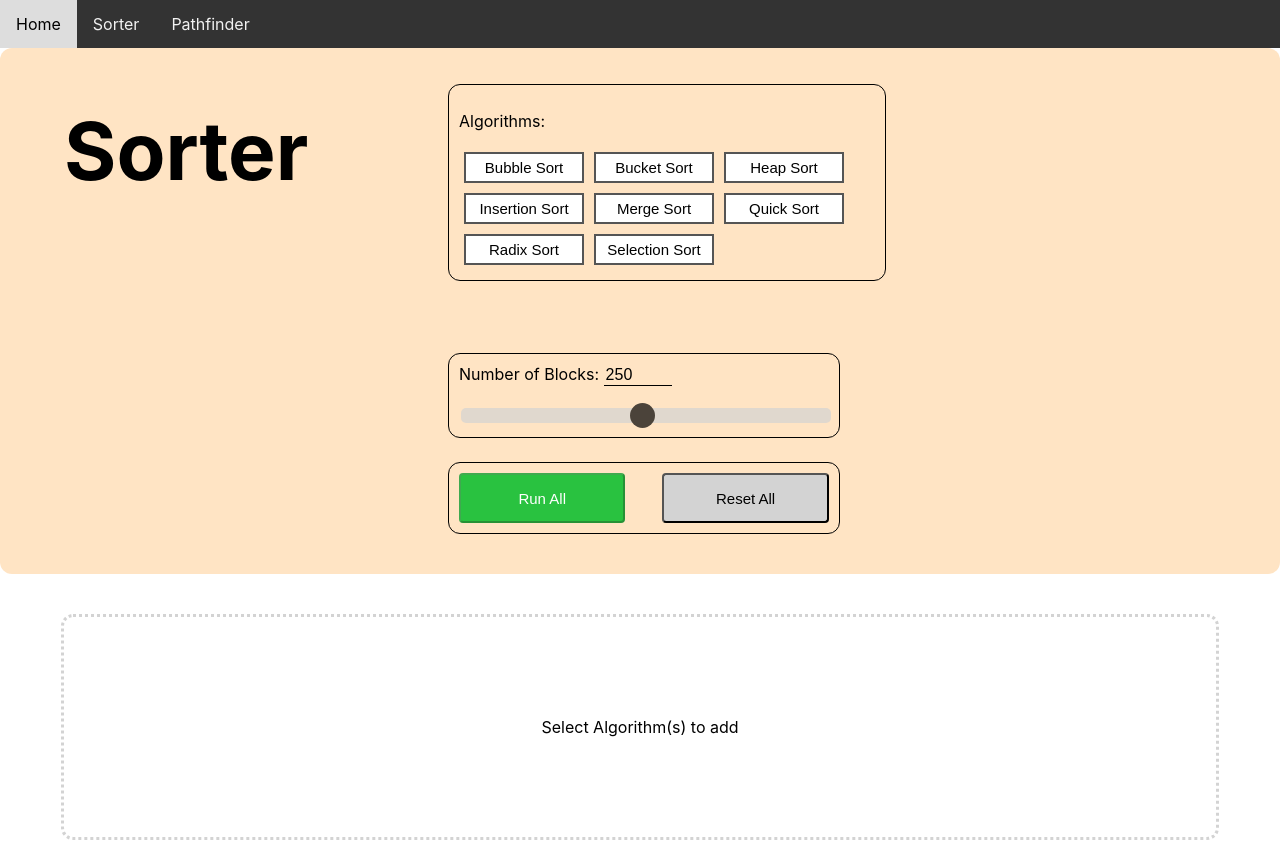
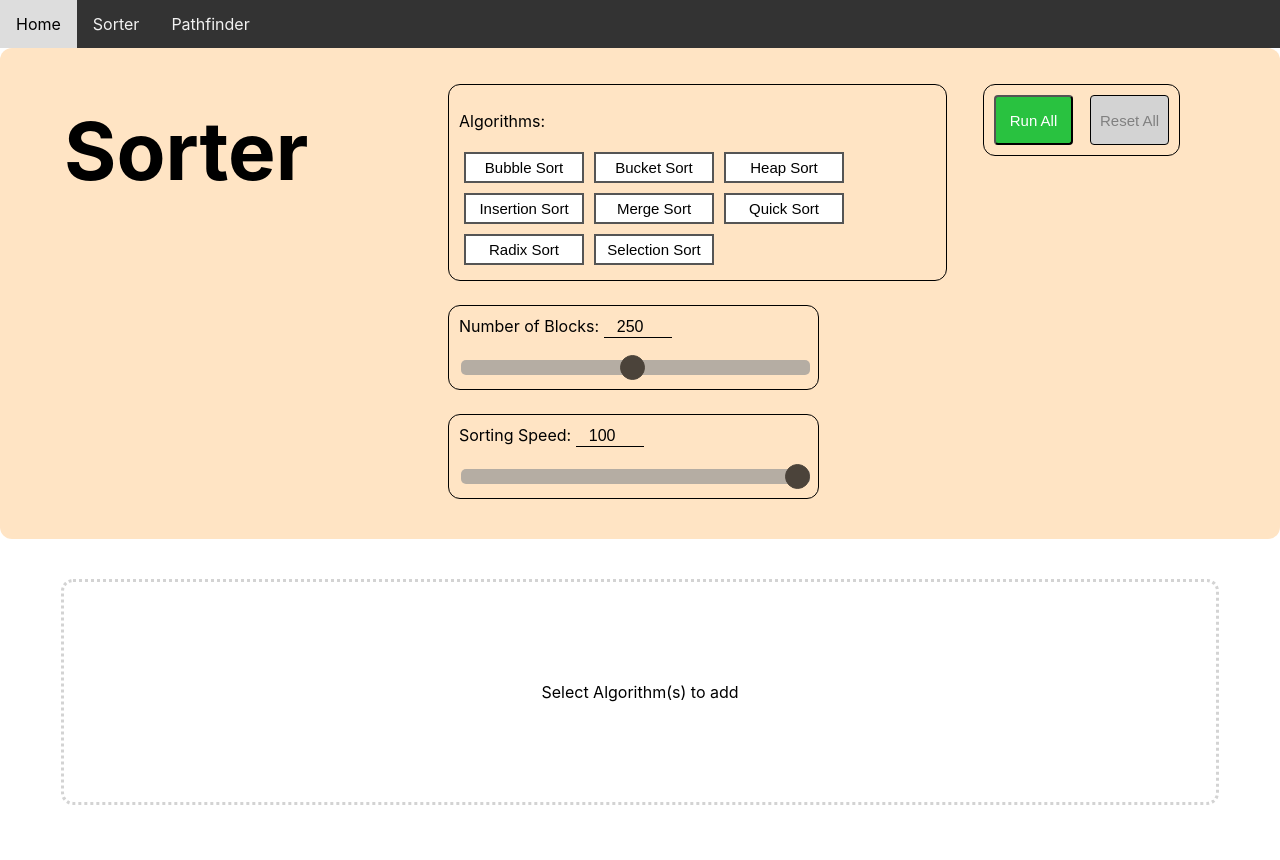
Before and after one commit to marcus-gee/algorithms, a React (Create React App) app: page /algorithms/sorter in a window 1280 px wide. After the commit the page ends 825 px from the top, so only its background shows below. Built offline with nearby package versions, Linux system fonts and the light colour scheme.

Commit message:
button disabling

```diff
--- a/src/sorter/AlgoContainer/AlgoContainer.css
+++ b/src/sorter/AlgoContainer/AlgoContainer.css
@@ -28,6 +28,12 @@
   width: 120px;
 }
 
+.AlgoContainer-disabled {
+  background-color: lightgray;
+  border: 1px solid black;
+  color: gray;
+}
+
 .AlgoContainer-blocks {
   background-color: black;
   height: 550px;
--- a/src/sorter/Slider/Slider.css
+++ b/src/sorter/Slider/Slider.css
@@ -1,6 +1,7 @@
 .Slider-numberinput {
   background-color: bisque;
   border: none;
+  text-align: center;
   border-bottom: 1px solid black;
   margin-bottom: 20px;
   font-size: medium;
@@ -11,7 +12,7 @@
   width: 100%;
   height: 15px;
   border-radius: 5px;
-  background: #d3d3d3;
+  background: #969696;
   outline: none;
   opacity: 0.7;
   -webkit-transition: 0.2s;
@@ -28,7 +29,8 @@
   width: 25px;
   height: 25px;
   border-radius: 50%;
-  background: #000000;
+  background: black;
+  border: 1px solid black;
   cursor: pointer;
 }
 
@@ -36,6 +38,9 @@
   width: 25px;
   height: 25px;
   border-radius: 50%;
-  background: #000000;
   cursor: pointer;
 }
+
+.Slider-disabled::-webkit-slider-thumb {
+  background: lightgray;
+}
--- a/src/sorter/Slider/Slider.jsx
+++ b/src/sorter/Slider/Slider.jsx
@@ -3,17 +3,19 @@ import "./Slider.css";
 
 function Slider(props) {
   const {
+    prompt,
     slider_value,
     slider_min,
     slider_max,
     slider_step,
+    disabled,
     handleSliderChange,
   } = props;
 
   return (
     <>
       <span>
-        Number of Blocks:{" "}
+        {prompt}
         {
           <input
             className="Slider-numberinput"
@@ -21,18 +23,20 @@ function Slider(props) {
             min={slider_min}
             max={slider_max}
             value={slider_value}
+            disabled={disabled}
             onChange={handleSliderChange}
           />
         }
       </span>
 
       <input
-        className="Slider-slider"
+        className={disabled ? "Slider-slider Slider-disabled" : "Slider-slider"}
         type="range"
         min={slider_min}
         max={slider_max}
         step={slider_step}
         value={slider_value}
+        disabled={disabled}
         onChange={handleSliderChange}
       />
     </>
--- a/src/sorter/SorterApp.css
+++ b/src/sorter/SorterApp.css
@@ -17,21 +17,29 @@
   width: 65%;
 }
 
+.left {
+  float: left;
+  margin: 36px 36px 36px 0px;
+  width: 60%;
+}
+.left:after {
+  content: "";
+}
+
 .SorterApp-algopickercontainer {
   border: 1px solid black;
   border-radius: 12px;
   float: left;
-  margin: 36px 36px 36px 0px;
   padding: 10px;
   vertical-align: top;
-  width: 50%;
 }
 
-.right-wrap {
+.right {
   float: left;
-  margin-bottom: 36px;
+  margin: 36px 0px;
+  width: 30%;
 }
-.right-wrap:after {
+.right:after {
   content: "";
 }
 
@@ -39,24 +47,23 @@
   border: 1px solid black;
   border-radius: 12px;
   display: inline-block;
-  margin-top: 36px;
+  margin-top: 24px;
   padding: 10px;
   position: relative;
   vertical-align: top;
   width: 70%;
 }
 
-.SorterApp-actionbuttonscontainer {
+.SorterApp-buttonscontainer {
   border: 1px solid black;
   border-radius: 12px;
   display: inline-block;
-  margin-top: 24px;
   padding: 10px;
   position: relative;
   width: 70%;
 }
 
-.SorterApp-actionbutton {
+.SorterApp-button {
   border-radius: 4px;
   cursor: pointer;
   font-size: 15px;
@@ -72,8 +79,14 @@
   margin-right: 10%;
 }
 .reset {
+  background-color: lightblue;
+  color: black;
+}
+
+.disabled {
   background-color: lightgray;
-  color: black;
+  border: 1px solid black;
+  color: gray;
 }
 
 .SorterApp-bodyplaceholder {
--- a/src/sorter/SorterApp.jsx
+++ b/src/sorter/SorterApp.jsx
@@ -14,10 +14,15 @@ import {
 } from "./sortingAlgorithms";
 import "./SorterApp.css";
 
-const SLIDER_MIN = 10;
-const SLIDER_MAX = 500;
-const SLIDER_STEP = 10;
-const SLIDER_DEFAULT = SLIDER_MAX / 2;
+const BLOCK_NUM_MIN = 10;
+const BLOCK_NUM_MAX = 500;
+const BLOCK_NUM_STEP = 10;
+const BLOCK_NUM_DEFAULT = BLOCK_NUM_MAX / 2;
+
+const SORT_SPEED_MIN = 1;
+const SORT_SPEED_MAX = 100;
+const SORT_SPEED_STEP = 1;
+const SORT_SPEED_DEFAULT = SORT_SPEED_MAX;
 
 const MIN_BLOCK_LENGTH = 10;
 const MAX_BLOCK_LENGTH = 500;
@@ -35,26 +40,37 @@ const ALGORITHMS = {
 
 function SorterApp() {
   const [selected, setSelected] = useState([]);
-  const [blockNumber, setBlockNumber] = useState(SLIDER_DEFAULT);
+  const [blockNumber, setBlockNumber] = useState(BLOCK_NUM_DEFAULT);
+  const [sortSpeed, setSortSpeed] = useState(SORT_SPEED_DEFAULT);
   const [array, setArray] = useState([]);
+  const [sortedContainers, setSortedContainers] = useState([]);
 
   useEffect(resetArray, []);
 
   function handleAlgorithmClick(value) {
     if (selected.some((item) => item === value)) {
-      setSelected(selected.filter((item) => item !== value));
+      const valIdx = selected.indexOf(value);
+      setSelected(selected.filter((_, index) => index !== valIdx));
+      setSortedContainers(
+        sortedContainers.filter((_, index) => index !== valIdx)
+      );
     } else {
       setSelected([...selected, value]);
+      setSortedContainers([...sortedContainers, false]);
     }
   }
 
-  function handleSliderChange(event) {
+  function handleBlockNumChange(event) {
     setBlockNumber(event.target.value);
+  }
+
+  function handleSpeedChange(event) {
+    setSortSpeed(event.target.value);
   }
 
   function resetArray() {
     setArray(
-      [...Array(SLIDER_MAX)].map(() =>
+      [...Array(BLOCK_NUM_MAX)].map(() =>
         Math.floor(Math.random() * MAX_BLOCK_LENGTH)
       )
     );
@@ -65,6 +81,7 @@ function SorterApp() {
       <div className="SorterApp-header">
         <h1 className="SorterApp-title">Sorter</h1>
         <div className="SorterApp-headerbuttons">
+          <div className="left">
             <div className="SorterApp-algopickercontainer">
               <AlgoPicker
                 algorithms={Object.keys(ALGORITHMS)}
@@ -72,28 +89,55 @@ function SorterApp() {
                 handleAlgorithmClick={handleAlgorithmClick}
               />
             </div>
-          <div className="right-wrap">
             <div className="SorterApp-slidercontainer">
               <Slider
+                prompt="Number of Blocks: "
                 slider_value={blockNumber}
-                slider_min={SLIDER_MIN}
-                slider_max={SLIDER_MAX}
-                slider_step={SLIDER_STEP}
-                handleSliderChange={handleSliderChange}
+                slider_min={BLOCK_NUM_MIN}
+                slider_max={BLOCK_NUM_MAX}
+                slider_step={BLOCK_NUM_STEP}
+                disabled={sortedContainers.includes(true)}
+                handleSliderChange={handleBlockNumChange}
               />
             </div>
-            <div className="SorterApp-actionbuttonscontainer">
+            <div className="SorterApp-slidercontainer">
+              <Slider
+                prompt="Sorting Speed: "
+                slider_value={sortSpeed}
+                slider_min={SORT_SPEED_MIN}
+                slider_max={SORT_SPEED_MAX}
+                slider_step={SORT_SPEED_STEP}
+                disabled={sortedContainers.includes(true)}
+                handleSliderChange={handleSpeedChange}
+              />
+            </div>
+          </div>
+
+          <div className="right">
+            <div className="SorterApp-buttonscontainer">
               <button
-                className="SorterApp-actionbutton run"
-                disabled={true} // todo: here
-                onClick={() => console.log("run all")}
+                className={
+                  sortedContainers.includes(true)
+                    ? "SorterApp-button run disabled"
+                    : "SorterApp-button run"
+                }
+                disabled={sortedContainers.includes(true)} // todo: here
+                onClick={() => {
+                  alert("doesn't work (yet)... run individually");
+                }}
               >
                 Run All
               </button>
               <button
-                className="SorterApp-actionbutton reset"
+                className={
+                  !sortedContainers.includes(true)
+                    ? "SorterApp-button reset disabled"
+                    : "SorterApp-button reset"
+                }
+                disabled={!sortedContainers.includes(true)}
                 onClick={() => {
                   resetArray();
+                  setSortedContainers(sortedContainers.map(() => false));
                 }}
               >
                 Reset All
@@ -108,7 +152,11 @@ function SorterApp() {
             name={algorithm}
             array={array.slice(0, blockNumber)}
             sortingAlgorithm={ALGORITHMS[algorithm]}
-            key={index}
+            delay={100 - sortSpeed + 1}
+            sortedContainers={sortedContainers}
+            setSortedContainers={setSortedContainers}
+            dataIndex={index}
+            key={algorithm}
           />
         ))
       ) : (
--- a/src/sorter/sortingAlgorithms.js
+++ b/src/sorter/sortingAlgorithms.js
@@ -20,6 +20,7 @@ export function bubbleSort(array) {
 
 /* -------------------------------------------------------------------------- */
 
+// todo: add animations
 export function bucketSort(array) {
   // O(n^2)
   let arr = [...array]; // copy array to not change original
@@ -61,6 +62,7 @@ export function bucketSort(array) {
 
 /* -------------------------------------------------------------------------- */
 
+// todo: add animations
 export function heapSort(array) {
   // O(n log(n))
   let arr = [...array]; // copy array to not change original
@@ -122,11 +124,34 @@ export function insertionSort(array) {
 
 /* -------------------------------------------------------------------------- */
 
+// todo: add animations
 export function mergeSort(array) {
   // O(n log(n))
+  let animations = [];
   let arr = [...array]; // copy array to not change original
 
-  // todo
+  function merge(left, right) {
+    let arr = [];
+
+    while (left.length && right.length) {
+      if (left[0] < right[0]) {
+        arr.push(left.shift());
+      } else {
+        arr.push(right.shift());
+      }
+    }
+
+    return [...arr, ...left, ...right];
+  }
+
+  const mid = arr.length / 2;
+
+  if (arr.length < 2) {
+    return arr;
+  }
+
+  const left = arr.splice(0, mid); // right = arr
+  return merge(mergeSort(left), mergeSort(arr));
 }
 
 /* -------------------------------------------------------------------------- */
@@ -183,6 +208,7 @@ export function quickSort(
 
 /* -------------------------------------------------------------------------- */
 
+// todo: add animations
 export function radixSort(array) {
   // O(nk)
   let arr = [...array]; // copy array to not change original
```
Also changed, not shown: src/sorter/AlgoContainer/AlgoContainer.jsx (+25 -9 lines). Lines whose indentation alone changed are shown as unchanged.
